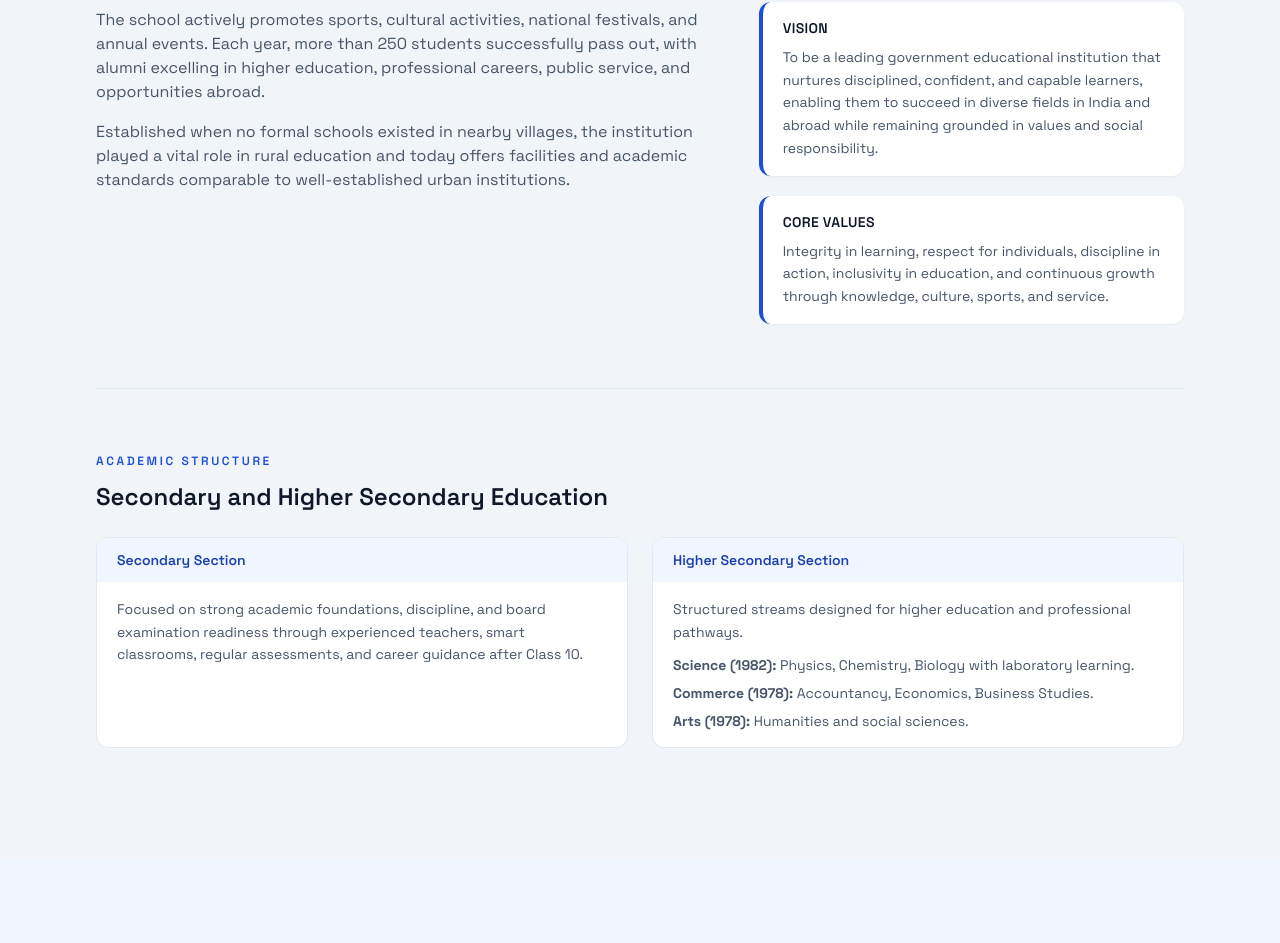
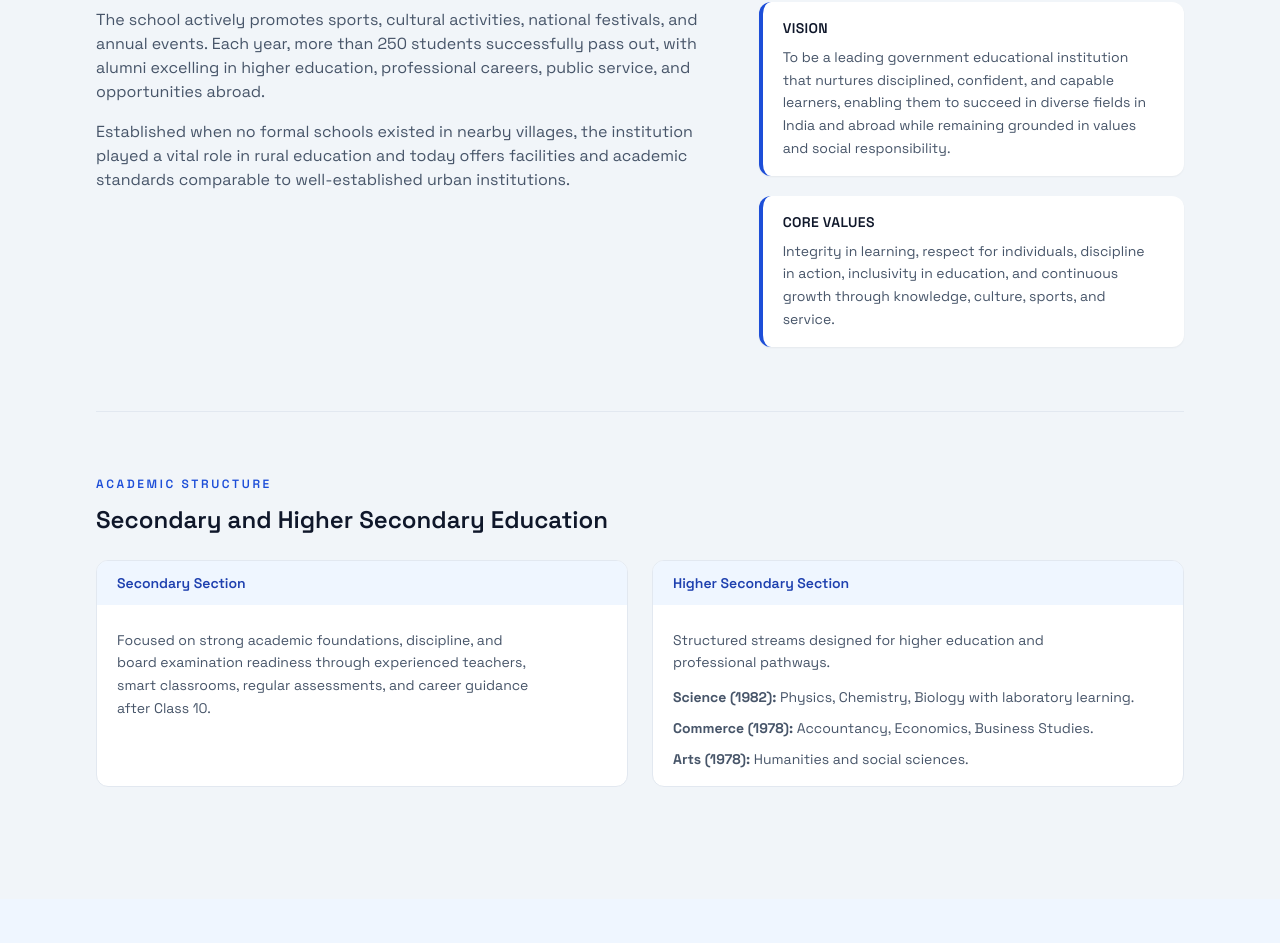
Before and after one commit to aastha-ptl/BRLHighSchool, a React (Vite) app: page / in a window 1280 px wide. Shown: the part 1256-2199 px from the top of the page. Built offline with nearby package versions, Linux system fonts and the light colour scheme.

Commit message:
updated responsive design

```diff
--- a/src/App.css
+++ b/src/App.css
@@ -16,12 +16,12 @@ select {
 }
 
 .brl-copy {
-  text-align: justify !important;
-  text-justify: inter-word;
-  hyphens: auto;
+  text-align: left;
+  line-height: 1.7;
+  letter-spacing: -0.01em;
   overflow-wrap: anywhere;
   word-break: normal;
-  line-height: 1.75;
+  max-width: 68ch;
   text-wrap: pretty;
 }
 
@@ -29,27 +29,52 @@ select {
 .brl-justify p,
 .brl-justify li,
 .brl-justify .brl-copy {
-  text-align: justify !important;
-  text-justify: inter-word;
-  hyphens: auto;
+  text-align: left;
   overflow-wrap: anywhere;
   word-break: normal;
 }
 
 .brl-justify {
-  line-height: 1.75;
+  line-height: 1.7;
 }
 
 @media (min-width: 640px) {
   .brl-copy {
-    line-height: 1.85;
+    line-height: 1.8;
   }
 
   .brl-justify {
-    line-height: 1.85;
+    line-height: 1.8;
+  }
+}
+
+@media (min-width: 768px) {
+  .brl-copy {
+    text-align: justify !important;
+    text-justify: inter-word;
+    hyphens: auto;
+  }
+
+  .brl-justify,
+  .brl-justify p,
+  .brl-justify li,
+  .brl-justify .brl-copy {
+    text-align: justify !important;
+    text-justify: inter-word;
+    hyphens: auto;
   }
 }
 
 .brl-heading-balance {
   text-wrap: balance;
 }
+
+.brl-content {
+  max-width: 72ch;
+}
+
+@media (min-width: 1024px) {
+  .brl-content {
+    max-width: 76ch;
+  }
+}
--- a/src/components/About.jsx
+++ b/src/components/About.jsx
@@ -75,16 +75,16 @@ function About({ sectionRef }) {
                     </div>
 
                     {/* Mission / Vision / Values */}
-                    <div className="brl-justify space-y-4 lg:col-span-5 lg:space-y-5">
+                    <div className="space-y-4 lg:col-span-5 lg:space-y-5">
                         {highlights.map((item) => (
                             <div
                                 key={item.title}
-                                className="rounded-xl border-l-4 border-brl-700 bg-white px-4 py-4 shadow-sm sm:px-5"
+                                className="rounded-xl border-l-4 border-brl-700 bg-white px-4 py-4 text-left shadow-sm sm:px-5"
                             >
-                                <h3 className="text-xs font-semibold uppercase tracking-wide text-slate-900 sm:text-sm">
+                                <h3 className="brl-heading-balance text-xs font-semibold uppercase tracking-wide text-slate-900 sm:text-sm">
                                     {item.title}
                                 </h3>
-                                <p className="brl-copy mt-2 text-sm leading-relaxed text-slate-600">
+                                <p className="mt-2 max-w-[42ch] text-sm leading-relaxed text-slate-600">
                                     {item.text}
                                 </p>
                             </div>
@@ -110,7 +110,7 @@ function About({ sectionRef }) {
 
                         {/* Secondary */}
                         {/* Secondary */}
-                                                <div className="brl-justify overflow-hidden rounded-xl border border-slate-200 bg-white transition hover:shadow-md">
+                                                <div className="overflow-hidden rounded-xl border border-slate-200 bg-white text-left transition hover:shadow-md">
                             {/* Header band */}
                             <div className="bg-brl-50 px-5 py-3">
                                 <p className="text-sm font-semibold text-brl-800">
@@ -120,7 +120,7 @@ function About({ sectionRef }) {
 
                             {/* Content */}
                             <div className="px-5 py-4">
-                                <p className="brl-copy text-sm leading-relaxed text-slate-600">
+                                <p className="mt-2 max-w-[46ch] text-sm leading-relaxed text-slate-600">
                                     Focused on strong academic foundations, discipline, and board
                                     examination readiness through experienced teachers, smart
                                     classrooms, regular assessments, and career guidance after
@@ -130,7 +130,7 @@ function About({ sectionRef }) {
                         </div>
 
                         {/* Higher Secondary */}
-                                                <div className="brl-justify overflow-hidden rounded-xl border border-slate-200 bg-white transition hover:shadow-md">
+                                                <div className="overflow-hidden rounded-xl border border-slate-200 bg-white text-left transition hover:shadow-md">
                             {/* Header band */}
                             <div className="bg-brl-50 px-5 py-3">
                                 <p className="text-sm font-semibold text-brl-800">
@@ -140,12 +140,12 @@ function About({ sectionRef }) {
 
                             {/* Content */}
                             <div className="px-5 py-4">
-                                <p className="brl-copy text-sm leading-relaxed text-slate-600">
+                                <p className="mt-2 max-w-[46ch] text-sm leading-relaxed text-slate-600">
                                     Structured streams designed for higher education and professional
                                     pathways.
                                 </p>
 
-                                <ul className="brl-copy mt-3 space-y-2 text-sm text-slate-600">
+                                <ul className="mt-3 space-y-2 text-sm leading-relaxed text-slate-600">
                                     <li><strong>Science (1982):</strong> Physics, Chemistry, Biology with laboratory learning.</li>
                                     <li><strong>Commerce (1978):</strong> Accountancy, Economics, Business Studies.</li>
                                     <li><strong>Arts (1978):</strong> Humanities and social sciences.</li>
```
